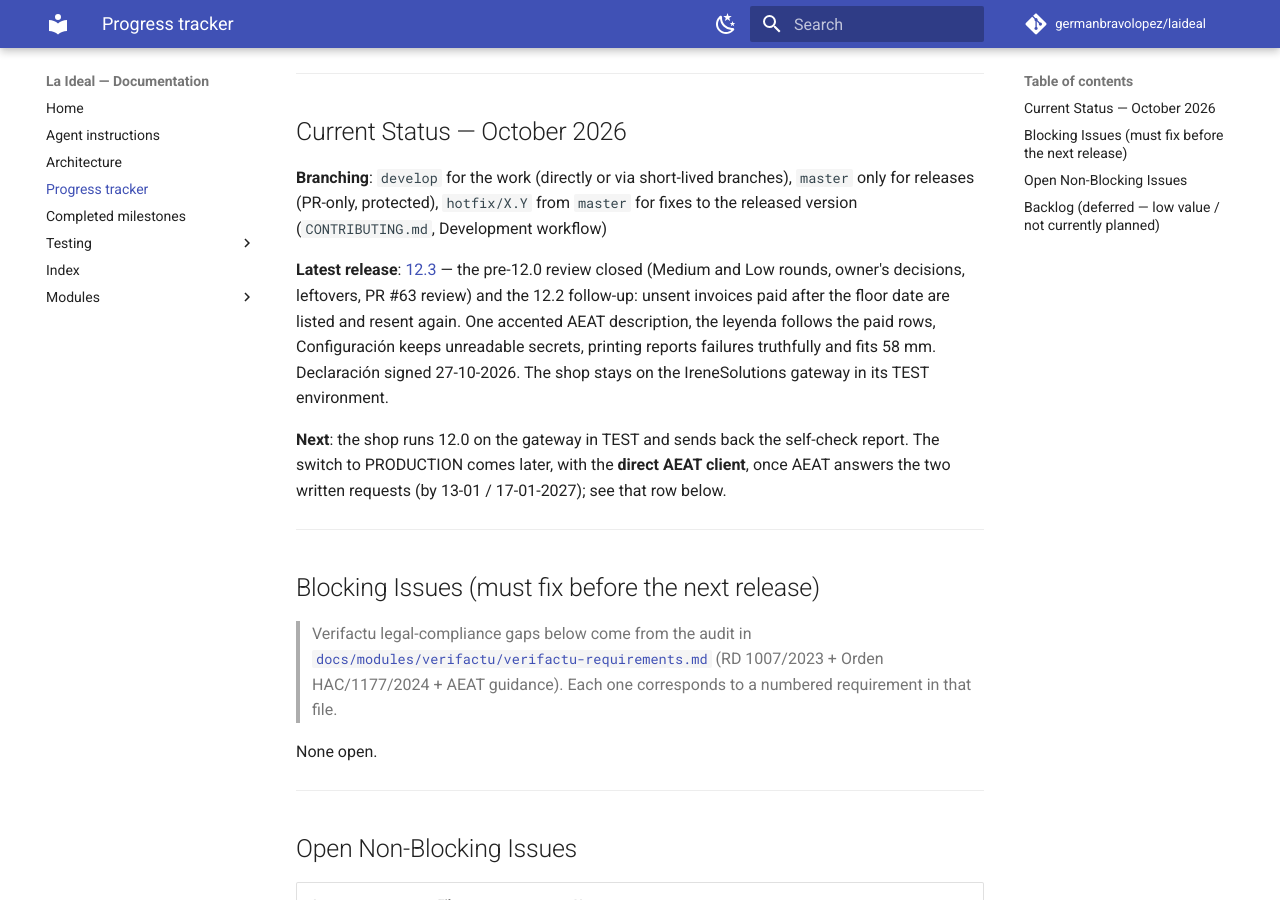
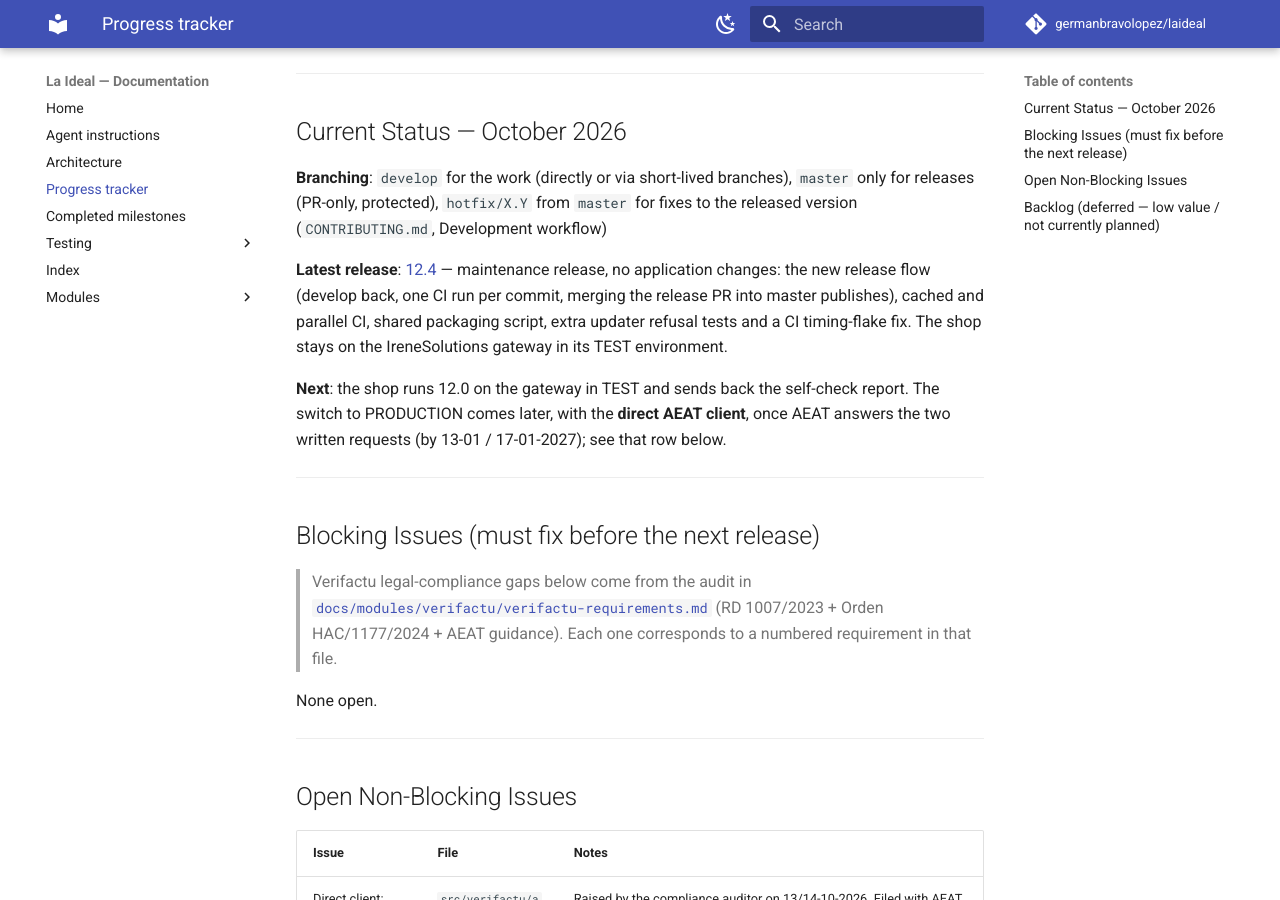
Before and after one commit to germanbravolopez/laideal, an MkDocs documentation site: the page built from docs/progress_tracker.md, in a window 1280 px wide and 900 px high, scrolled down 420 px. Built offline with MkDocs 1.6.1 and Material for MkDocs 9.7.7, drawn with Linux system fonts in a browser that asks for light colours; comment, search, counter and statistics services are not loaded.

Commit message:
release 12.4 - maintenance release: no application changes; new release flow (develop back, merge to master publishes), cached and parallel CI, shared packaging

```diff
--- a/CMakeLists.txt
+++ b/CMakeLists.txt
@@ -1,5 +1,5 @@
 cmake_minimum_required(VERSION 3.5)
-project(laideal VERSION 12.3 LANGUAGES CXX)
+project(laideal VERSION 12.4 LANGUAGES CXX)
 
 set(CMAKE_AUTOUIC ON)
 set(CMAKE_AUTOMOC ON)
--- a/docs/progress_tracker.md
+++ b/docs/progress_tracker.md
@@ -15,7 +15,7 @@ Add new entries at the **top** of the relevant section. Do not keep an "In Progr
 
 **Branching**: `develop` for the work (directly or via short-lived branches), `master` only for releases (PR-only, protected), `hotfix/X.Y` from `master` for fixes to the released version (`CONTRIBUTING.md`, Development workflow)
 
-**Latest release**: [12.3](https://github.com/germanbravolopez/laideal/releases/tag/12.3) — the pre-12.0 review closed (Medium and Low rounds, owner's decisions, leftovers, PR #63 review) and the 12.2 follow-up: unsent invoices paid after the floor date are listed and resent again. One accented AEAT description, the leyenda follows the paid rows, Configuración keeps unreadable secrets, printing reports failures truthfully and fits 58 mm. Declaración signed 27-10-2026. The shop stays on the IreneSolutions gateway in its TEST environment.
+**Latest release**: [12.4](https://github.com/germanbravolopez/laideal/releases/tag/12.4) — maintenance release, no application changes: the new release flow (develop back, one CI run per commit, merging the release PR into master publishes), cached and parallel CI, shared packaging script, extra updater refusal tests and a CI timing-flake fix. The shop stays on the IreneSolutions gateway in its TEST environment.
 
 
 <!-- Keep only the latest release here. Earlier releases are recorded in `completed_milestones.md`; do not accumulate a "Previous release" list under Current Status. -->
--- a/releases_notes.txt
+++ b/releases_notes.txt
@@ -1,4 +1,7 @@
 Releases:
+
+12.4
+- Maintenance release: no changes to the application; faster and more robust release and update process.
 
 12.3
 - Bug fix: invoices that could not be sent to Verifactu (for example during a gateway outage) are listed again in "Envíos Verifactu pendientes" and resent, also for tickets received before the "Solo tickets desde" date.
--- a/releases_notes_es.txt
+++ b/releases_notes_es.txt
@@ -1,4 +1,7 @@
 Versiones:
+
+12.4
+- Versión de mantenimiento: sin cambios en la aplicación; proceso de publicación y actualización más rápido y robusto.
 
 12.3
 - Corrección: las facturas que no se pudieron enviar a Verifactu (por ejemplo durante una caída de la pasarela) vuelven a aparecer en "Envíos Verifactu pendientes" y se reenvían, también en tickets recibidos antes de la fecha "Solo tickets desde".
```
Also changed, not shown: docs/completed_milestones.md (+1 -1 lines).
